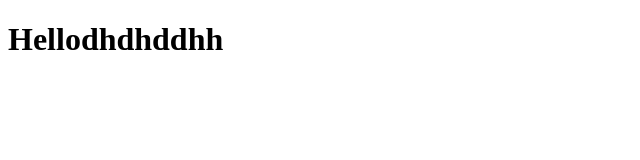
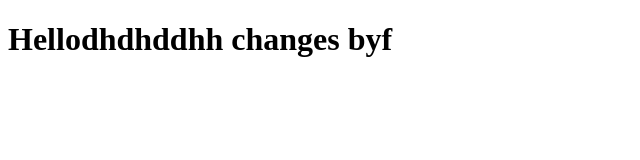
Before and after one commit to vaibhavmali-git-quadb/test, a plain HTML site: page index.html in a window 1280 px wide. Shown: the whole page, without its empty margins (0-640 px from the left). Drawn offline with Linux system fonts and the light colour scheme.

Commit message:
changes by vaibhav

```diff
--- a/index.html
+++ b/index.html
@@ -6,6 +6,6 @@
     <title>Document</title>
 </head>
 <body>
-    <div><h1>Hellodhdhddhh</h1></div>
+    <div><h1>Hellodhdhddhh changes byf</h1></div>
 </body>
 </html>
```
